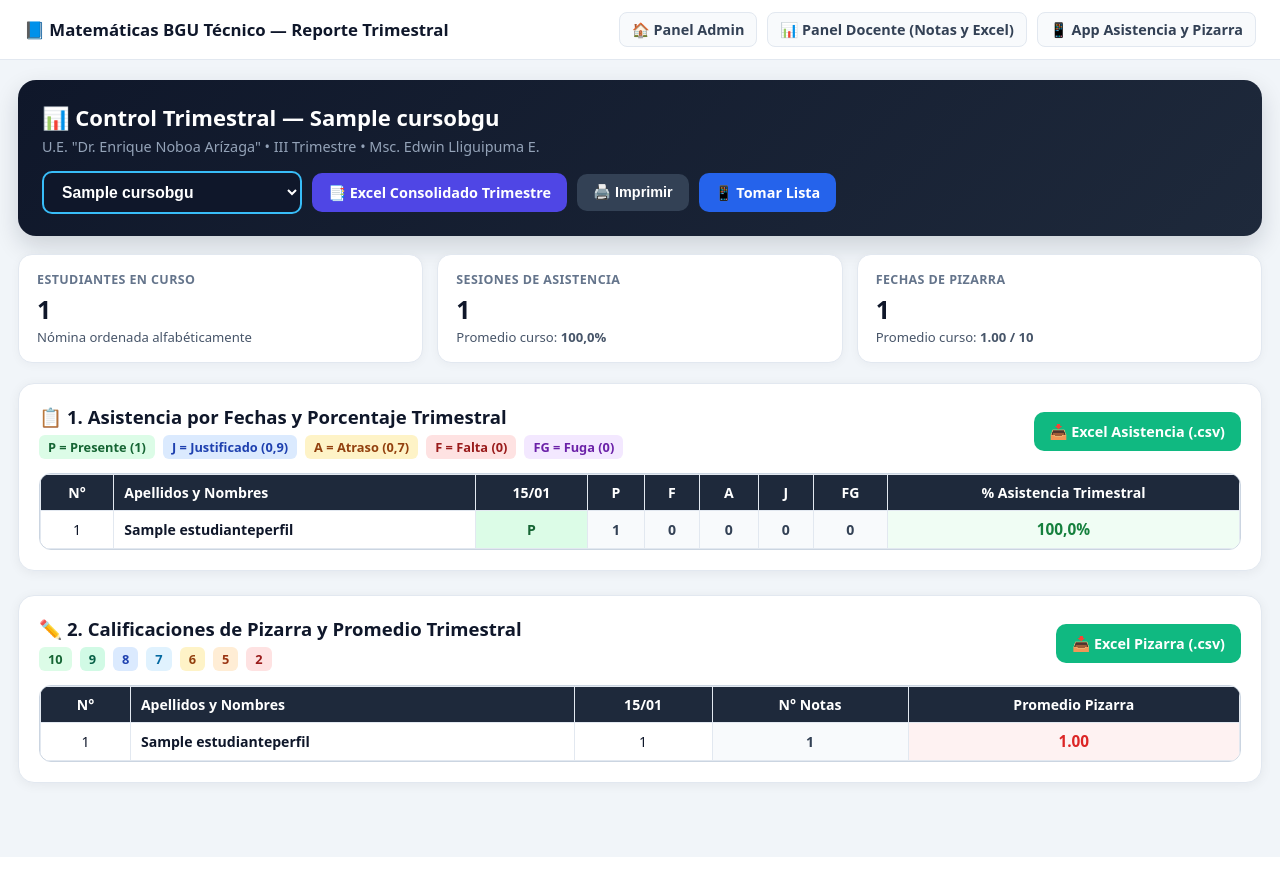
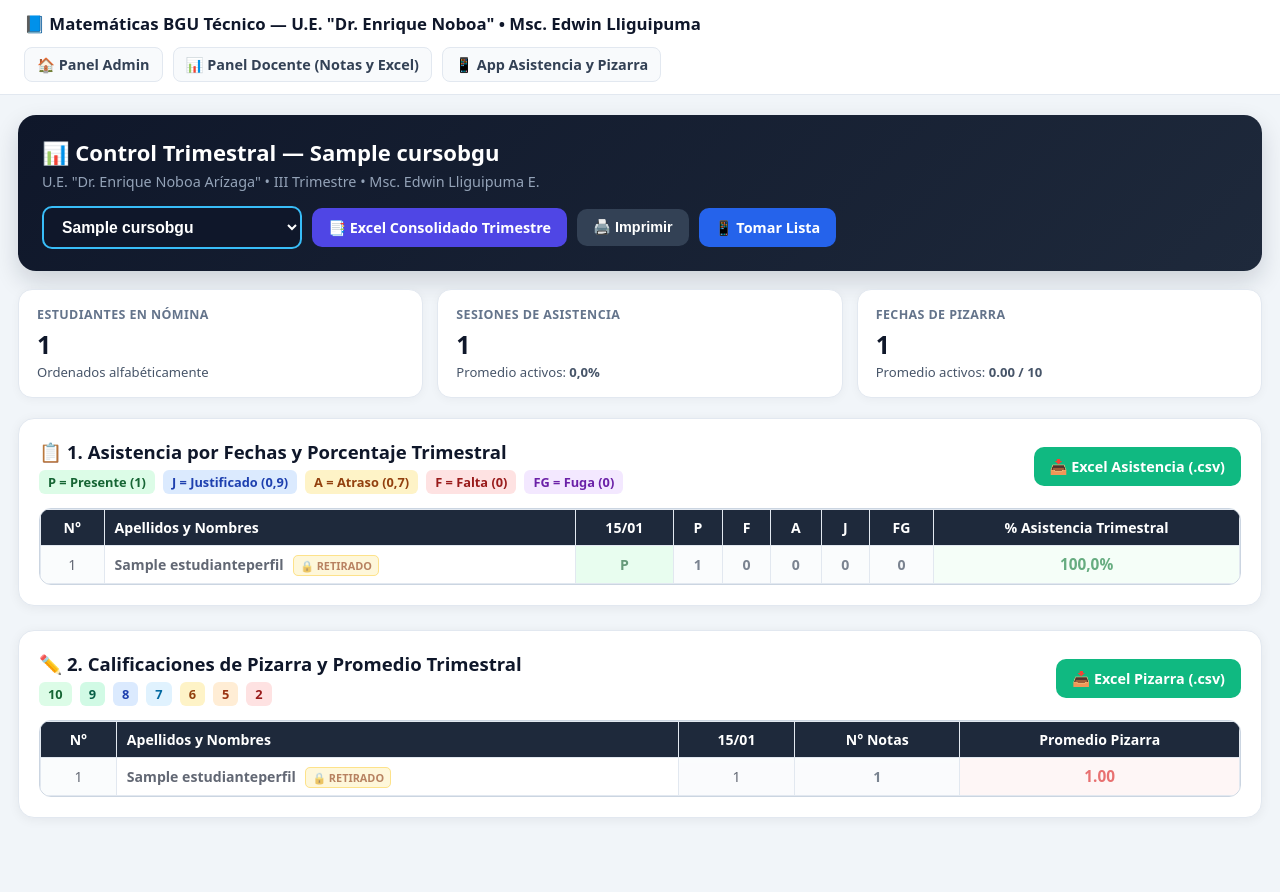
Before and after one commit to edwinlliguipuma-byte/plataforma-matematicas-bgu, a Django app: page /docente/sabana-asistencia/ in a window 1280 px wide. Before the commit the page ends 857 px from the top, so only its background shows below. Run offline with Django 5.2, Linux system fonts and the light colour scheme; a user stored in the database is signed in; tables that the repository leaves empty hold one stand-in row (values such as "Sample post").

Commit message:
Agrega estado retirado estatico y corrige reconexion de base de datos tras espera

```diff
--- a/cursos/models.py
+++ b/cursos/models.py
@@ -95,6 +95,9 @@ class EstudiantePerfil(models.Model):
     correo_representante = models.EmailField(
         blank=True, null=True, verbose_name="Correo del Representante"
     )
+    retirado = models.BooleanField(
+        default=False, verbose_name="Retirado (Estático)"
+    )
 
     class Meta:
         verbose_name = "Estudiante"
@@ -112,7 +115,8 @@ class EstudiantePerfil(models.Model):
         return f"Estudiante {self.cedula}"
 
     def __str__(self):
-        return f"{self.nombre_completo} ({self.cedula})"
+        estado = " [RETIRADO]" if self.retirado else ""
+        return f"{self.nombre_completo} ({self.cedula}){estado}"
 
 
 class Tarea(models.Model):
--- a/cursos/templates/cursos/sabana_asistencia.html
+++ b/cursos/templates/cursos/sabana_asistencia.html
@@ -13,7 +13,6 @@
             margin: 0;
         }
 
-        /* BARRA SUPERIOR DE NAVEGACIÓN */
         .topbar {
             background: #ffffff;
             border-bottom: 1px solid #e2e8f0;
@@ -53,12 +52,11 @@
         }
 
         .main {
-            max-width: 1400px;
+            max-width: 1450px;
             margin: 20px auto;
             padding: 0 18px 30px;
         }
 
-        /* CABECERA DEL CURSO */
         .header {
             background: linear-gradient(135deg, #0f172a 0%, #1e293b 100%);
             color: #fff;
@@ -111,7 +109,6 @@
         .btn-blue { background: #2563eb; color: #fff; }
         .btn-dark { background: #334155; color: #fff; }
 
-        /* TARJETAS RESUMEN DEL TRIMESTRE */
         .kpi-grid {
             display: grid;
             grid-template-columns: repeat(auto-fit, minmax(210px, 1fr));
@@ -145,7 +142,6 @@
             margin-top: 2px;
         }
 
-        /* SECCIONES DE TABLAS */
         .card {
             background: #fff;
             border-radius: 16px;
@@ -212,6 +208,18 @@
             z-index: 2;
         }
         tr:hover td { background-color: #f8fafc; }
+        tr.fila-retirada { opacity: 0.65; background-color: #f8fafc; }
+
+        .tag-retirado {
+            background: #fef3c7;
+            color: #92400e;
+            border: 1px solid #fcd34d;
+            font-size: 0.68rem;
+            font-weight: 800;
+            padding: 2px 6px;
+            border-radius: 5px;
+            margin-left: 6px;
+        }
 
         .est-P { background: #dcfce7 !important; color: #166534; font-weight: 800; }
         .est-F { background: #fee2e2 !important; color: #991b1b; font-weight: 800; }
@@ -245,7 +253,7 @@
 <body>
 
 <div class="topbar no-print">
-    <div class="brand">📘 Matemáticas BGU Técnico — Reporte Trimestral</div>
+    <div class="brand">📘 Matemáticas BGU Técnico — U.E. "Dr. Enrique Noboa" • Msc. Edwin Lliguipuma</div>
     <div class="nav-links">
         <a href="/admin/">🏠 Panel Admin</a>
         <a href="/docente/">📊 Panel Docente (Notas y Excel)</a>
@@ -279,26 +287,24 @@
         </div>
     </div>
 
-    <!-- TARJETAS DE RESUMEN AUTOMÁTICO -->
     <div class="kpi-grid no-print">
         <div class="kpi-card">
-            <small>Estudiantes en Curso</small>
+            <small>Estudiantes en Nómina</small>
             <div class="valor">{{ filas_asistencia|length }}</div>
-            <div class="detalle">Nómina ordenada alfabéticamente</div>
+            <div class="detalle">Ordenados alfabéticamente</div>
         </div>
         <div class="kpi-card">
             <small>Sesiones de Asistencia</small>
             <div class="valor">{{ fechas_asistencia|length }}</div>
-            <div class="detalle">Promedio curso: <strong>{{ promedio_general_asistencia }}%</strong></div>
+            <div class="detalle">Promedio activos: <strong>{{ promedio_general_asistencia }}%</strong></div>
         </div>
         <div class="kpi-card">
             <small>Fechas de Pizarra</small>
             <div class="valor">{{ fechas_pizarra|length }}</div>
-            <div class="detalle">Promedio curso: <strong>{{ promedio_general_pizarra }} / 10</strong></div>
+            <div class="detalle">Promedio activos: <strong>{{ promedio_general_pizarra }} / 10</strong></div>
         </div>
     </div>
 
-    <!-- TABLA 1: ASISTENCIA EN COLUMNAS + % TRIMESTRAL -->
     <div class="card">
         <div class="card-head">
             <div>
@@ -337,9 +343,12 @@
                 </thead>
                 <tbody>
                     {% for fila in filas_asistencia %}
-                    <tr>
+                    <tr class="{% if fila.retirado %}fila-retirada{% endif %}">
                         <td>{{ fila.num }}</td>
-                        <td class="nombre">{{ fila.estudiante.nombre_completo }}</td>
+                        <td class="nombre">
+                            {{ fila.estudiante.nombre_completo }}
+                            {% if fila.retirado %}<span class="tag-retirado">🔒 RETIRADO</span>{% endif %}
+                        </td>
                         {% for c in fila.celdas %}
                             <td class="est-{{ c }}">{{ c }}</td>
                         {% endfor %}
@@ -364,7 +373,6 @@
         </div>
     </div>
 
-    <!-- TABLA 2: LECCIONES / PIZARRA EN COLUMNAS + PROMEDIO TRIMESTRAL -->
     <div class="card">
         <div class="card-head">
             <div>
@@ -401,9 +409,12 @@
                 </thead>
                 <tbody>
                     {% for fila in filas_pizarra %}
-                    <tr>
+                    <tr class="{% if fila.retirado %}fila-retirada{% endif %}">
                         <td>{{ fila.num }}</td>
-                        <td class="nombre">{{ fila.estudiante.nombre_completo }}</td>
+                        <td class="nombre">
+                            {{ fila.estudiante.nombre_completo }}
+                            {% if fila.retirado %}<span class="tag-retirado">🔒 RETIRADO</span>{% endif %}
+                        </td>
                         {% for c in fila.celdas %}
                             <td class="{% if c %}nota-{{ c }}{% endif %}">
                                 {% if c %}{{ c }}{% else %}-{% endif %}
--- a/cursos/views_asistencia.py
+++ b/cursos/views_asistencia.py
@@ -44,6 +44,7 @@ def app_asistencia_offline(request):
                     "id": e.id,
                     "nombre": e.nombre_completo,
                     "cedula": e.cedula,
+                    "retirado": bool(e.retirado),
                 }
                 for e in estudiantes
             ],
@@ -57,7 +58,7 @@ def app_asistencia_offline(request):
 
 def service_worker_asistencia(request):
     sw_code = """
-const CACHE_NAME = 'asistencia-bgu-v6';
+const CACHE_NAME = 'asistencia-bgu-v7';
 const URLS_TO_CACHE = ['/docente/asistencia-offline/'];
 
 self.addEventListener('install', event => {
@@ -101,6 +102,10 @@ def api_sincronizar_asistencia(request):
         asistencias = data.get("asistencias", [])
         pizarras = data.get("pizarras", [])
 
+        retirados_ids = set(
+            EstudiantePerfil.objects.filter(retirado=True).values_list("id", flat=True)
+        )
+
         total_asist = 0
         total_piz = 0
 
@@ -108,7 +113,7 @@ def api_sincronizar_asistencia(request):
             est_id = item.get("estudiante_id")
             fecha_str = item.get("fecha")
             estado = (item.get("estado") or "").strip().upper()
-            if est_id and fecha_str and estado in PESOS_ASISTENCIA:
+            if est_id and int(est_id) not in retirados_ids and fecha_str and estado in PESOS_ASISTENCIA:
                 fecha_obj = datetime.strptime(fecha_str[:10], "%Y-%m-%d").date()
                 RegistroAsistencia.objects.update_or_create(
                     estudiante_id=int(est_id),
@@ -121,7 +126,7 @@ def api_sincronizar_asistencia(request):
             est_id = item.get("estudiante_id")
             fecha_str = item.get("fecha")
             nota_raw = item.get("nota_cuanti")
-            if est_id and fecha_str and nota_raw is not None:
+            if est_id and int(est_id) not in retirados_ids and fecha_str and nota_raw is not None:
                 nota_num = float(nota_raw)
                 nota_int = int(round(nota_num))
                 if nota_int in NOTAS_PIZARRA_VALIDAS:
@@ -203,12 +208,13 @@ def sabana_asistencia_pizarra(request):
 
             marcadas = cnt_p + cnt_f + cnt_a + cnt_j + cnt_fg
             porcentaje = round((puntos_asist / marcadas) * 100, 1) if marcadas > 0 else 0.0
-            if marcadas > 0:
+            if marcadas > 0 and not est.retirado:
                 porcentajes_curso.append(porcentaje)
 
             filas_asistencia.append({
                 "num": idx,
                 "estudiante": est,
+                "retirado": bool(est.retirado),
                 "celdas": celdas,
                 "cnt_p": cnt_p,
                 "cnt_f": cnt_f,
@@ -247,12 +253,13 @@ def sabana_asistencia_pizarra(request):
 
             tiene_notas = len(notas) > 0
             promedio = round(sum(notas) / len(notas), 2) if tiene_notas else 0.0
-            if tiene_notas:
+            if tiene_notas and not est.retirado:
                 promedios_curso.append(promedio)
 
             filas_pizarra.append({
                 "num": idx,
                 "estudiante": est,
+                "retirado": bool(est.retirado),
                 "celdas": celdas,
                 "cantidad_notas": len(notas),
                 "tiene_notas": tiene_notas,
@@ -309,14 +316,14 @@ def exportar_sabana_csv(request):
 
     if tipo == "asistencia":
         encabezado = (
-            ["N°", "Apellidos y Nombres", "Cédula"]
+            ["N°", "Apellidos y Nombres", "Cédula", "Estado"]
             + [f.strftime("%d/%m/%Y") for f in fechas_asist]
             + ["P", "F", "A", "J", "FG", "% Asistencia Trimestral", "Nota Actuación (/10)"]
         )
         writer.writerow(encabezado)
 
         for idx, est in enumerate(estudiantes, start=1):
-            fila = [idx, est.nombre_completo, est.cedula]
+            fila = [idx, est.nombre_completo, est.cedula, "RETIRADO" if est.retirado else "ACTIVO"]
             cnt_p = cnt_f = cnt_a = cnt_j = cnt_fg = 0
             puntos_asist = 0.0
             for f in fechas_asist:
@@ -351,14 +358,14 @@ def exportar_sabana_csv(request):
 
     elif tipo == "pizarra":
         encabezado = (
-            ["N°", "Apellidos y Nombres", "Cédula"]
+            ["N°", "Apellidos y Nombres", "Cédula", "Estado"]
             + [f.strftime("%d/%m/%Y") for f in fechas_piz]
             + ["N° Lecciones", "Promedio Pizarra Trimestral"]
         )
         writer.writerow(encabezado)
 
         for idx, est in enumerate(estudiantes, start=1):
-            fila = [idx, est.nombre_completo, est.cedula]
+            fila = [idx, est.nombre_completo, est.cedula, "RETIRADO" if est.retirado else "ACTIVO"]
             notas = []
             for f in fechas_piz:
                 if (est.id, f) in mapa_piz:
@@ -372,11 +379,11 @@ def exportar_sabana_csv(request):
             writer.writerow(fila)
 
     else:
-        # CONSOLIDADO FINAL DEL III TRIMESTRE (ASISTENCIA + PIZARRA)
         encabezado = [
             "N°",
             "Apellidos y Nombres",
             "Cédula",
+            "Estado",
             "Presentes (P)",
             "Faltas (F)",
             "Atrasos (A)",
@@ -418,6 +425,7 @@ def exportar_sabana_csv(request):
                 idx,
                 est.nombre_completo,
                 est.cedula,
+                "RETIRADO" if est.retirado else "ACTIVO",
                 cnt_p,
                 cnt_f,
                 cnt_a,
```
Also changed, not shown: core_matematicas/settings.py (+7 -5 lines), cursos/admin.py (+4 -3 lines), cursos/modulo_ia.py (+26 -20 lines), cursos/templates/cursos/asistencia_offline.html (+52 -12 lines), cursos/templates/cursos/panel_docente.html (+21 -7 lines), cursos/migrations/0016_estudianteperfil_retirado.py (added), cursos/migrations/0017_marcar_estudiantes_retirados.py (added).
